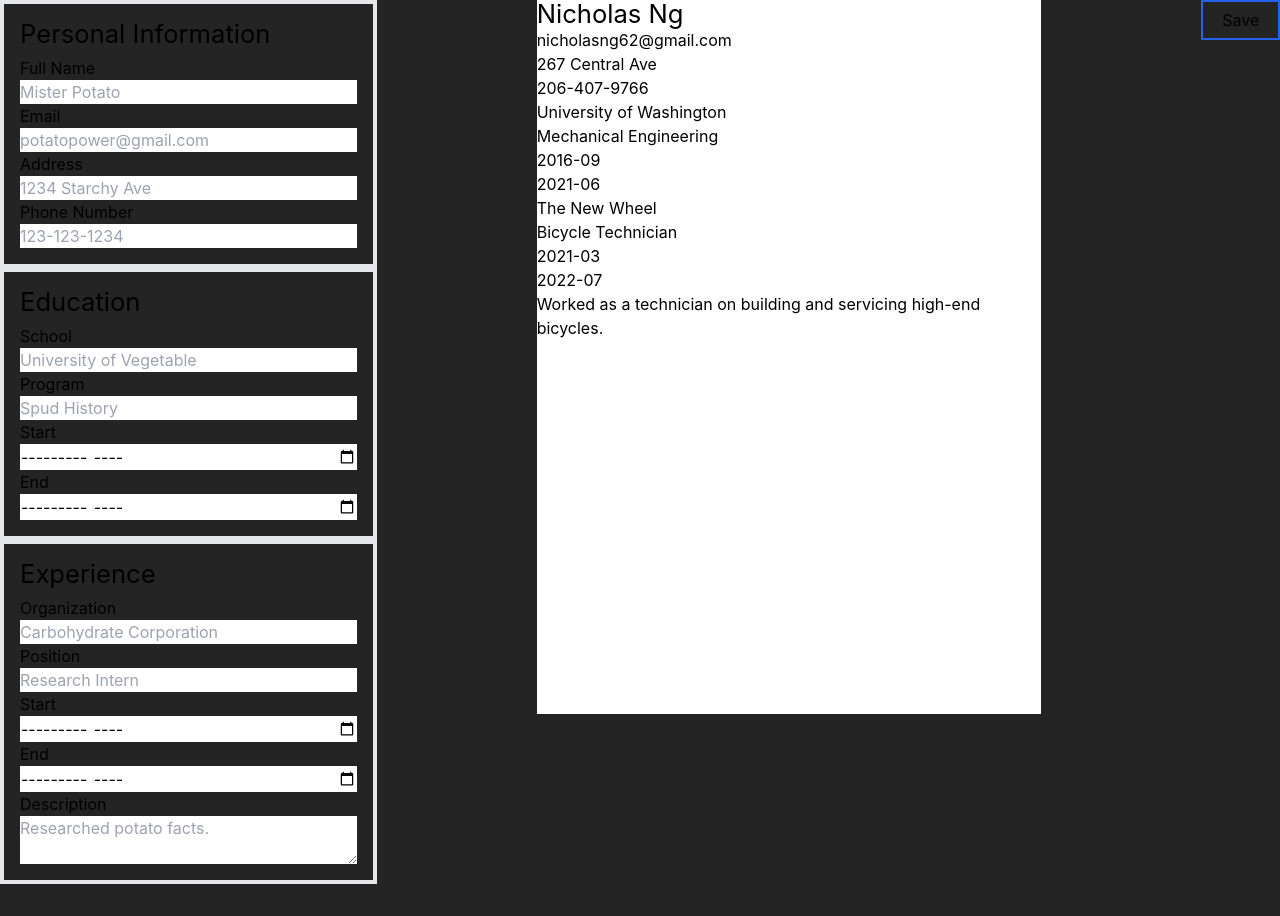
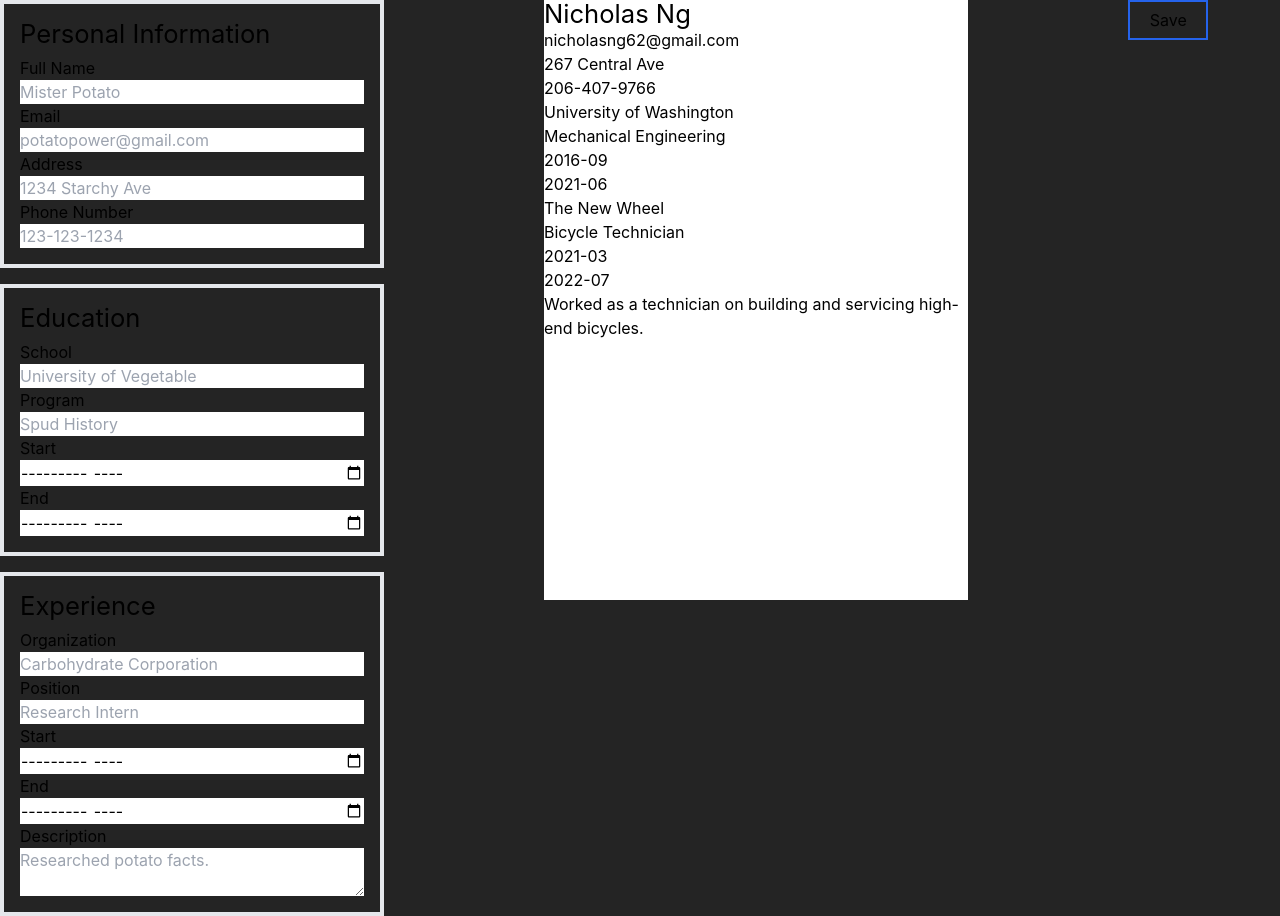
Before and after one commit to nickstuffz/CV-application-TOP, a React app in the folder vite-project/: page / in a window 1280 px wide. Before the commit the page ends 884 px from the top, so only its background shows below. Built offline with nearby package versions, Linux system fonts and the light colour scheme; the HTML template or start-up script is replaced by a standard one.

Commit message:
Small progress, left as is for now

```diff
--- a/vite-project/src/App.jsx
+++ b/vite-project/src/App.jsx
@@ -16,7 +16,7 @@ function App() {
   }
 
   return (
-    <div className="flex gap-40">
+    <div className="flex h-screen w-screen gap-40">
       <Sidebar handleChange={handleChange} />
       <Document data={data} />
       <SavePDF />
--- a/vite-project/src/components/Document.jsx
+++ b/vite-project/src/components/Document.jsx
@@ -36,7 +36,7 @@ function Document({ data }) {
   return (
     <div
       id="document"
-      className="aspect-[0.7071067811] h-full bg-white text-black"
+      className="aspect-[0.7071067811] h-3/4 bg-white text-black"
     >
       <Personal data={data} />
       <Education data={data} />
@@ -45,4 +45,6 @@ function Document({ data }) {
   );
 }
 
+// A4: aspect-[0.7071067811]
+
 export default Document;
--- a/vite-project/src/components/SavePDF.jsx
+++ b/vite-project/src/components/SavePDF.jsx
@@ -2,7 +2,7 @@ import { jsPDF } from "jspdf";
 
 function SavePDF() {
   const saveFile = () => {
-    const doc = new jsPDF();
+    const doc = new jsPDF("portrait", "px", "a4");
     const report = document.querySelector("#document");
     doc.html(report, {
       callback: function (doc) {
@@ -12,9 +12,11 @@ function SavePDF() {
   };
 
   return (
-    <button onClick={saveFile} className="h-10 w-20 border-2 border-blue-600">
-      Save
-    </button>
+    <div id="savepdf">
+      <button onClick={saveFile} className="h-10 w-20 border-2 border-blue-600">
+        Save
+      </button>
+    </div>
   );
 }
 
--- a/vite-project/src/components/Sidebar.jsx
+++ b/vite-project/src/components/Sidebar.jsx
@@ -41,7 +41,7 @@ function Card({ id, children }) {
 
 function Sidebar({ handleChange }) {
   return (
-    <div id="sidebar" className="w-96">
+    <div id="sidebar" className="flex w-96 flex-col gap-4">
       <Card id="personal_info">
         <h1 className="pb-2">Personal Information</h1>
         <InputPair
```
